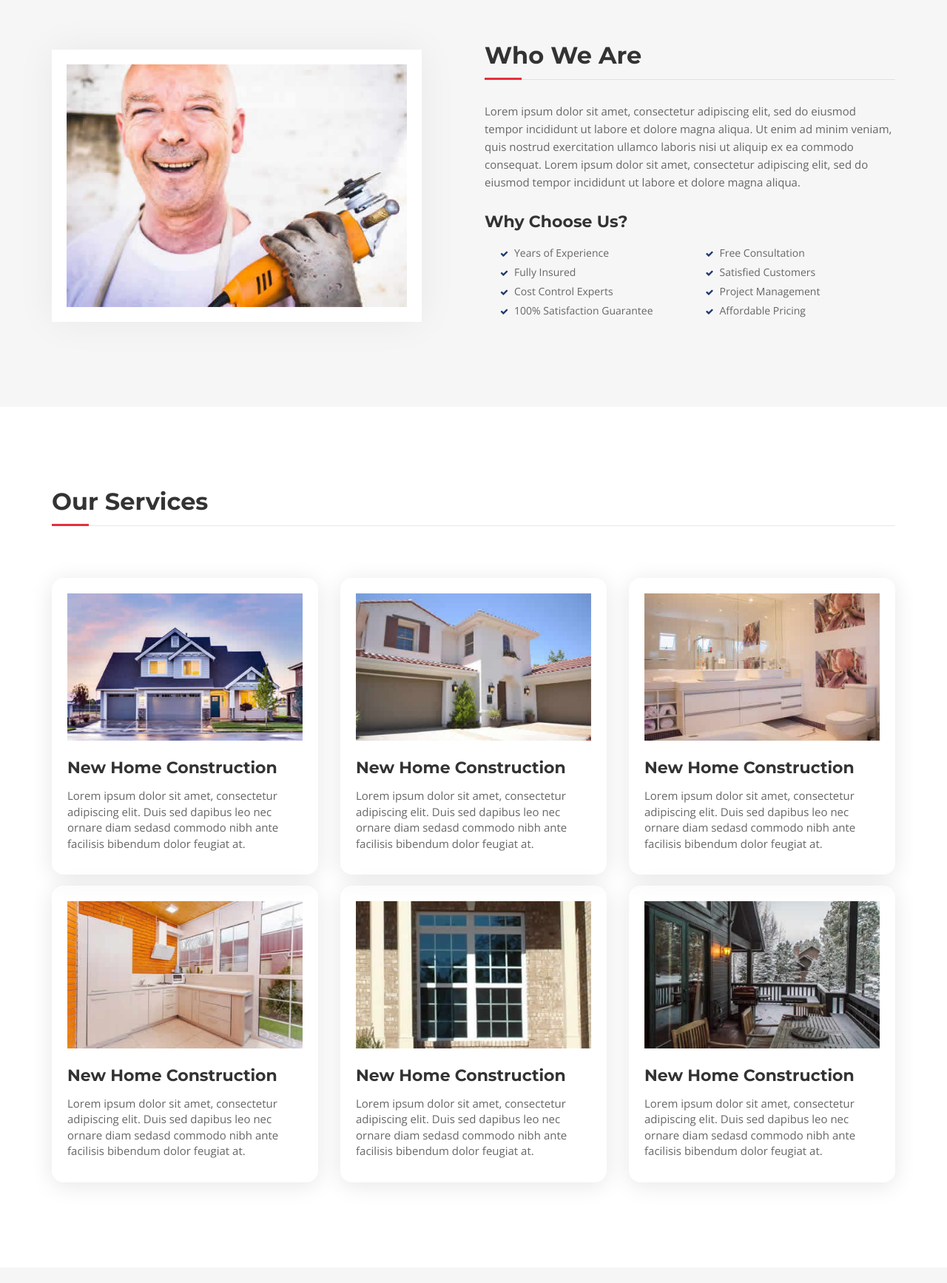
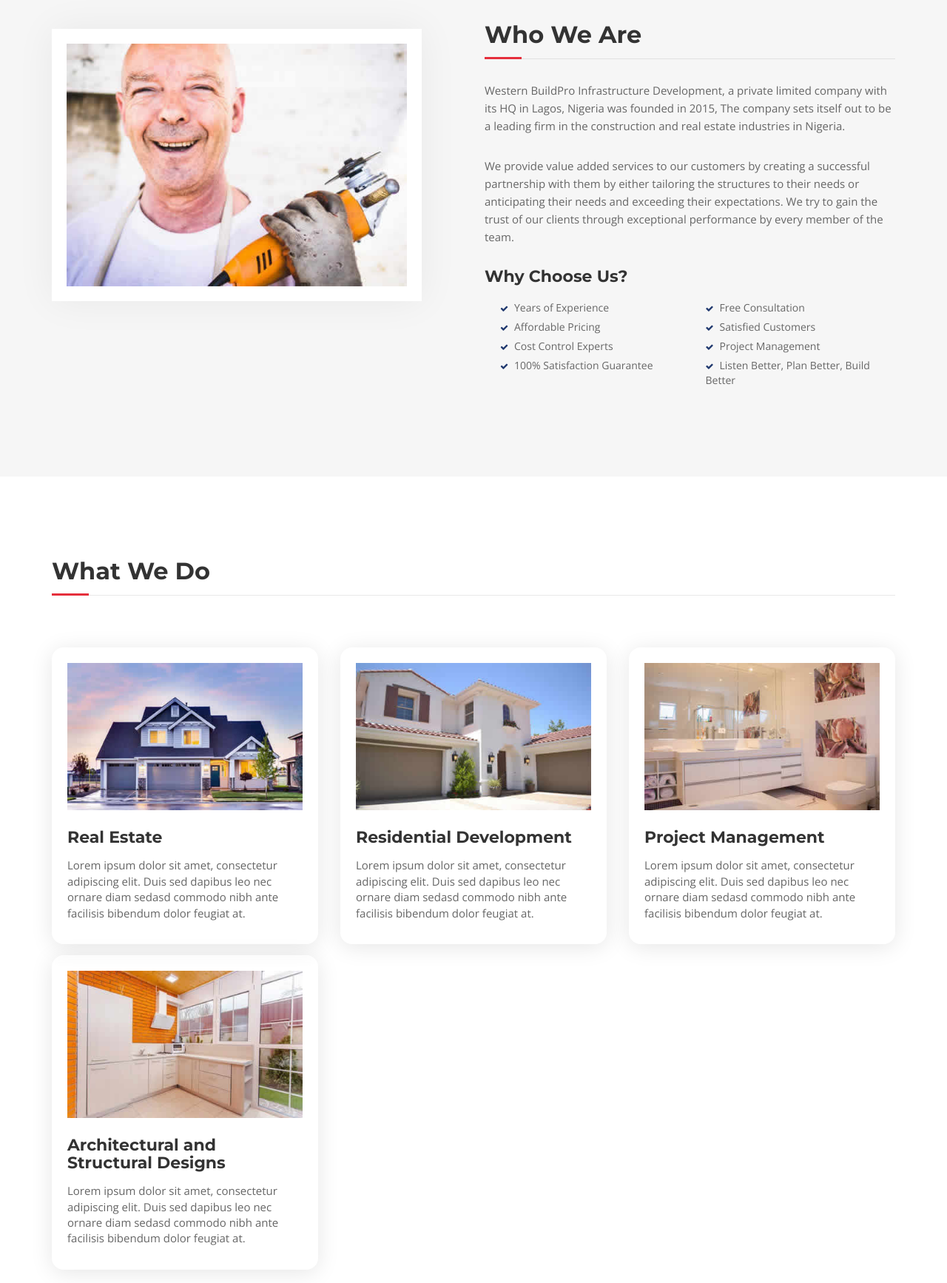
Before and after one commit to Petersheg/westernbuildpro, a plain HTML site: page index.html in a window 1280 px wide. Shown: the part 1040-2774 px from the top of the page at 74% size. Drawn offline with nearby package versions, Linux system fonts and the light colour scheme.

Commit message:
added new content

```diff
--- a/index.html
+++ b/index.html
@@ -41,8 +41,8 @@
     <!-- Brand and toggle get grouped for better mobile display -->
     <div class="navbar-header">
       <button type="button" class="navbar-toggle collapsed" data-toggle="collapse" data-target="#bs-example-navbar-collapse-1"> <span class="sr-only">Toggle navigation</span> <span class="icon-bar"></span> <span class="icon-bar"></span> <span class="icon-bar"></span> </button>
-      <a class="navbar-brand page-scroll" href="#page-top">Innova</a>
-      <div class="phone"><span>Call Today</span>320-123-4321</div>
+      <a class="navbar-brand page-scroll" href="#page-top">WBP</a>
+      <div class="phone"><span>Call Today</span>+2347063383501</div>
     </div>
 
     <!-- Collect the nav links, forms, and other content for toggling -->
@@ -65,9 +65,9 @@
       <div class="container">
         <div class="row">
           <div class="col-md-8 col-md-offset-2 intro-text">
-            <h1>Home Construction<br>
-              & Remodeling</h1>
-            <p>Lorem ipsum dolor sit amet, consectetur adipiscing elit. Duis sed dapibus leo nec ornare diam. Sed commodo nibh ante facilisis bibendum dolor feugiat at.</p>
+            <h1>Real Estate<br>
+              & Construction</h1>
+            <p>We gain the trust of our clients through exceptional performance, be the next happy client, you deserve it!</p>
             <a href="#about" class="btn btn-custom btn-lg page-scroll">Learn More</a> </div>
         </div>
       </div>
@@ -94,13 +94,22 @@
       <div class="col-xs-12 col-md-6">
         <div class="about-text">
           <h2>Who We Are</h2>
-          <p>Lorem ipsum dolor sit amet, consectetur adipiscing elit, sed do eiusmod tempor incididunt ut labore et dolore magna aliqua. Ut enim ad minim veniam, quis nostrud exercitation ullamco laboris nisi ut aliquip ex ea commodo consequat. Lorem ipsum dolor sit amet, consectetur adipiscing elit, sed do eiusmod tempor incididunt ut labore et dolore magna aliqua.</p>
+          <p>Western BuildPro Infrastructure Development, a private limited company with its HQ in Lagos,
+            Nigeria was founded in 2015, The company sets itself out to be a leading firm in the construction
+            and real estate industries in Nigeria.
+          </p>
+          <p>
+            We provide value added services to our customers by creating
+            a successful partnership with them by either tailoring the structures to their needs or anticipating
+            their needs and exceeding their expectations. We try to gain the trust of our clients through
+            exceptional performance by every member of the team.
+          </p>
           <h3>Why Choose Us?</h3>
           <div class="list-style">
             <div class="col-lg-6 col-sm-6 col-xs-12">
               <ul>
                 <li>Years of Experience</li>
-                <li>Fully Insured</li>
+                <li>Affordable Pricing</li>
                 <li>Cost Control Experts</li>
                 <li>100% Satisfaction Guarantee</li>
               </ul>
@@ -110,7 +119,7 @@
                 <li>Free Consultation</li>
                 <li>Satisfied Customers</li>
                 <li>Project Management</li>
-                <li>Affordable Pricing</li>
+                <li>Listen Better, Plan Better, Build Better</li>
               </ul>
             </div>
           </div>
@@ -123,15 +132,18 @@
 <div id="services">
   <div class="container">
     <div class="section-title">
-      <h2>Our Services</h2>
+      <h2>What We Do</h2>
+      <!-- <h2>Our Services</h2> -->
     </div>
     <div class="row">
       <div class="col-md-4">
         <div class="service-box">
           <div class="service-media"> <img src="img/services/service-1.jpg" alt=" "> </div>
           <div class="service-desc">
-            <h3>New Home Construction</h3>
-            <p>Lorem ipsum dolor sit amet, consectetur adipiscing elit. Duis sed dapibus leo nec ornare diam sedasd commodo nibh ante facilisis bibendum dolor feugiat at.</p>
+            <h3>Real Estate</h3>
+            <p>Lorem ipsum dolor sit amet, consectetur adipiscing elit. Duis sed dapibus leo nec ornare
+              diam sedasd commodo nibh ante facilisis bibendum dolor feugiat at.
+            </p>
           </div>
         </div>
       </div>
@@ -139,8 +151,10 @@
         <div class="service-box">
           <div class="service-media"> <img src="img/services/service-2.jpg" alt=" "> </div>
           <div class="service-desc">
-            <h3>New Home Construction</h3>
-            <p>Lorem ipsum dolor sit amet, consectetur adipiscing elit. Duis sed dapibus leo nec ornare diam sedasd commodo nibh ante facilisis bibendum dolor feugiat at.</p>
+            <h3>Residential Development</h3>
+            <p>Lorem ipsum dolor sit amet, consectetur adipiscing elit. Duis sed dapibus leo nec ornare
+              diam sedasd commodo nibh ante facilisis bibendum dolor feugiat at.
+            </p>
           </div>
         </div>
       </div>
@@ -148,8 +162,10 @@
         <div class="service-box">
           <div class="service-media"> <img src="img/services/service-3.jpg" alt=" "> </div>
           <div class="service-desc">
-            <h3>New Home Construction</h3>
-            <p>Lorem ipsum dolor sit amet, consectetur adipiscing elit. Duis sed dapibus leo nec ornare diam sedasd commodo nibh ante facilisis bibendum dolor feugiat at.</p>
+            <h3>Project Management</h3>
+            <p>Lorem ipsum dolor sit amet, consectetur adipiscing elit. Duis sed dapibus leo nec ornare
+              diam sedasd commodo nibh ante facilisis bibendum dolor feugiat at.
+            </p>
           </div>
         </div>
       </div>
@@ -159,12 +175,14 @@
         <div class="service-box">
           <div class="service-media"> <img src="img/services/service-4.jpg" alt=" "> </div>
           <div class="service-desc">
-            <h3>New Home Construction</h3>
-            <p>Lorem ipsum dolor sit amet, consectetur adipiscing elit. Duis sed dapibus leo nec ornare diam sedasd commodo nibh ante facilisis bibendum dolor feugiat at.</p>
+            <h3>Architectural and Structural Designs</h3>
+            <p>Lorem ipsum dolor sit amet, consectetur adipiscing elit. Duis sed dapibus leo nec ornare diam
+              sedasd commodo nibh ante facilisis bibendum dolor feugiat at.
+            </p>
           </div>
         </div>
       </div>
-      <div class="col-md-4">
+      <!-- <div class="col-md-4">
         <div class="service-box">
           <div class="service-media"> <img src="img/services/service-5.jpg" alt=" "> </div>
           <div class="service-desc">
@@ -181,7 +199,7 @@
             <p>Lorem ipsum dolor sit amet, consectetur adipiscing elit. Duis sed dapibus leo nec ornare diam sedasd commodo nibh ante facilisis bibendum dolor feugiat at.</p>
           </div>
         </div>
-      </div>
+      </div> -->
     </div>
   </div>
 </div>
@@ -379,11 +397,11 @@
     <div class="col-md-3 col-md-offset-1 contact-info">
       <div class="contact-item">
         <h4>Contact Info</h4>
-        <p><span>Address</span>4321 California St,<br>
-          San Francisco, CA 12345</p>
+        <p><span>Address</span>KM7, Idiroko Road, Rainbow Bus-stop, Iyana-Iyesi, Ota,<br>
+          Ogun State, Nigeria.</p>
       </div>
       <div class="contact-item">
-        <p><span>Phone</span> +1 123 456 1234</p>
+        <p><span>Phone</span>+2347063383501</p>
       </div>
       <div class="contact-item">
         <p><span>Email</span> info@company.com</p>
```
